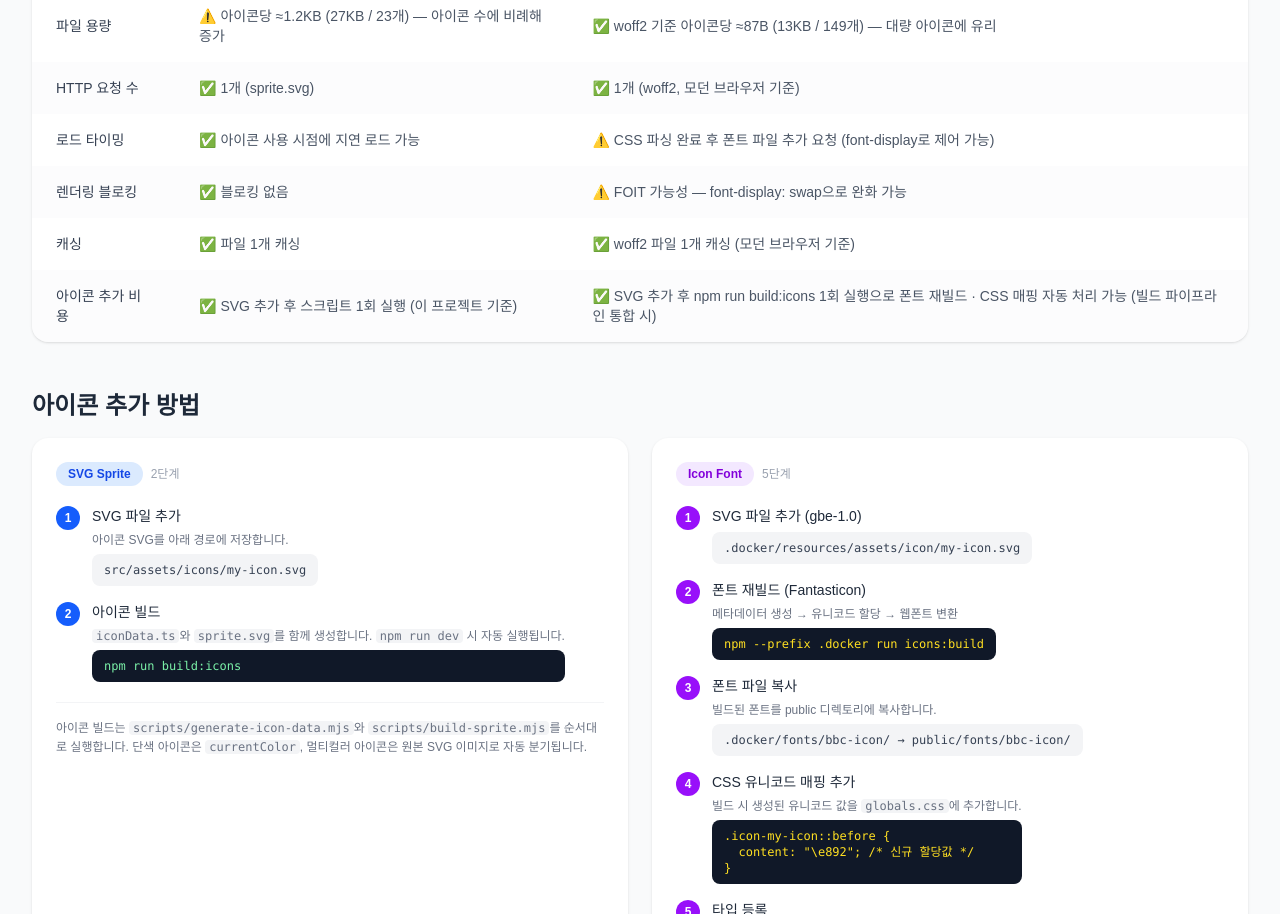
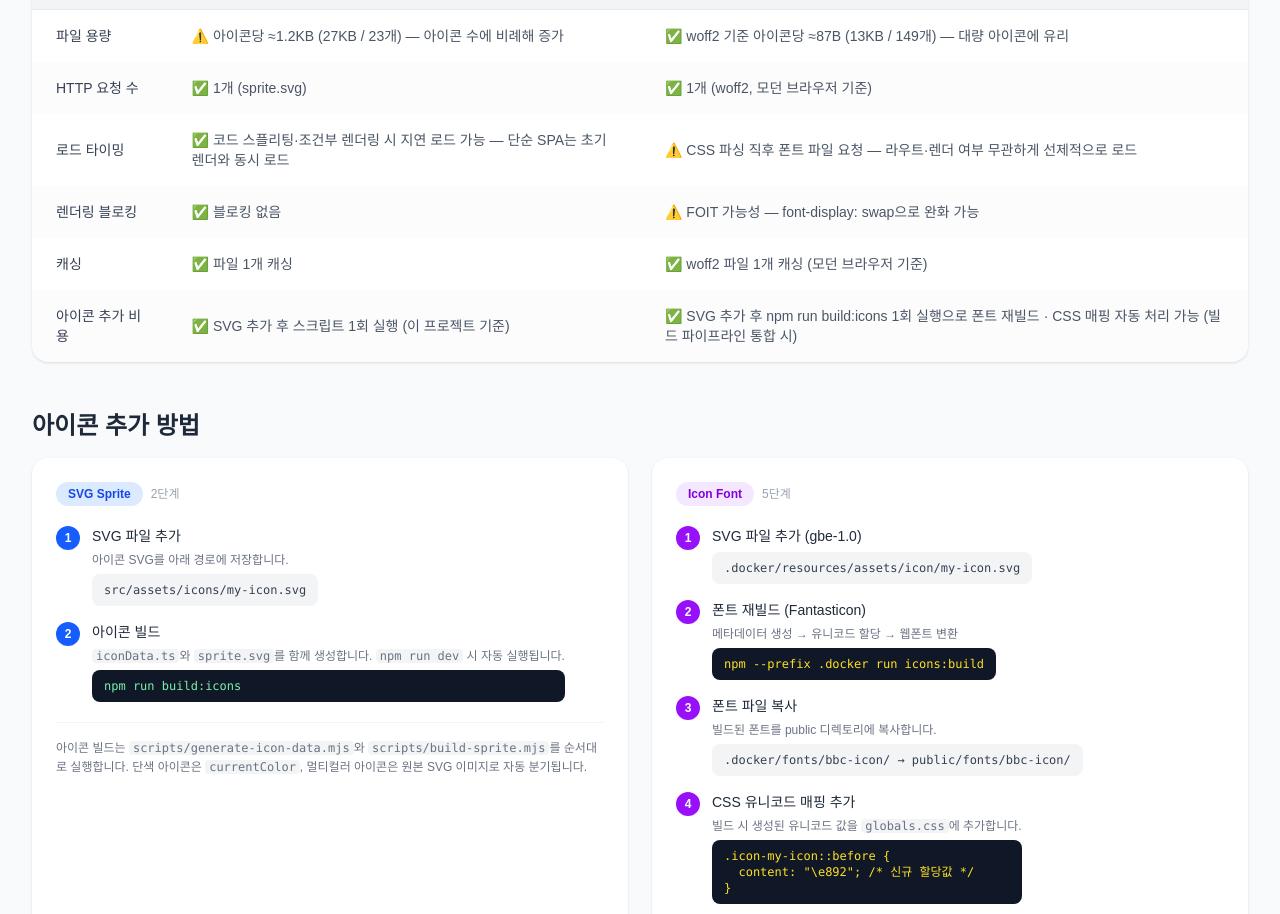
Before and after one commit to bbc-yeseul/budybudee, a Next.js app: page / in a window 1280 px wide. Shown: the part 2147-3061 px from the top of the page. Built offline with nearby package versions, Linux system fonts and the light colour scheme.

Commit message:
docs: 로드타이밍 설명 보완

```diff
--- a/src/app/page.tsx
+++ b/src/app/page.tsx
@@ -24,7 +24,7 @@ const COMPARISON_TABLE = [
     rows: [
       { feature: '파일 용량', svg: '⚠️ 아이콘당 ≈1.2KB (27KB / 23개) — 아이콘 수에 비례해 증가', font: '✅ woff2 기준 아이콘당 ≈87B (13KB / 149개) — 대량 아이콘에 유리' },
       { feature: 'HTTP 요청 수', svg: '✅ 1개 (sprite.svg)', font: '✅ 1개 (woff2, 모던 브라우저 기준)' },
-      { feature: '로드 타이밍', svg: '✅ 아이콘 사용 시점에 지연 로드 가능', font: '⚠️ CSS 파싱 완료 후 폰트 파일 추가 요청 (font-display로 제어 가능)' },
+      { feature: '로드 타이밍', svg: '✅ 코드 스플리팅·조건부 렌더링 시 지연 로드 가능 — 단순 SPA는 초기 렌더와 동시 로드', font: '⚠️ CSS 파싱 직후 폰트 파일 요청 — 라우트·렌더 여부 무관하게 선제적으로 로드' },
       { feature: '렌더링 블로킹', svg: '✅ 블로킹 없음', font: '⚠️ FOIT 가능성 — font-display: swap으로 완화 가능' },
       { feature: '캐싱', svg: '✅ 파일 1개 캐싱', font: '✅ woff2 파일 1개 캐싱 (모던 브라우저 기준)' },
       { feature: '아이콘 추가 비용', svg: '✅ SVG 추가 후 스크립트 1회 실행 (이 프로젝트 기준)', font: '✅ SVG 추가 후 npm run build:icons 1회 실행으로 폰트 재빌드 · CSS 매핑 자동 처리 가능 (빌드 파이프라인 통합 시)' },
```
